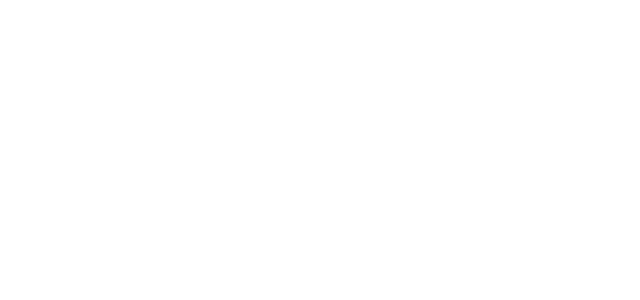
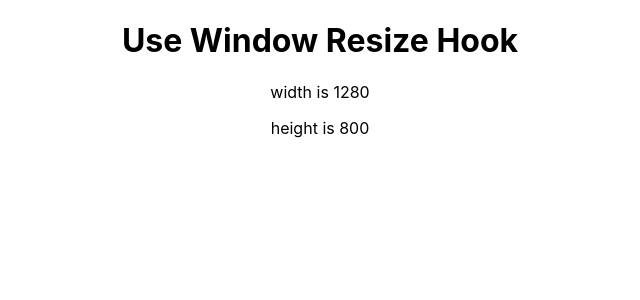
Before and after one commit to faizanfareedkhan/20_react_basic_projects, a React (Create React App) app: page / in a window 1280 px wide. Shown: the top 300 px of the page, without its empty margins (320-960 px from the left). Built offline with nearby package versions, Linux system fonts and the light colour scheme.

Commit message:
added custom useWindowResize hook functionality

```diff
--- a/src/App.js
+++ b/src/App.js
@@ -17,6 +17,7 @@
 // import FeatureFlagGlobalState from "./components/feature-flag/context";
 // import UseFetchHookTest from "./components/use-fetch/test";
 // import UseOnClickOutsideTest from "./components/use-outside-click/test";
+import UseWindowResizeTest from "./components/use-window-resize/test";
 import "./App.css";
 
 function App() {
@@ -79,6 +80,9 @@
 
         {/* This is UseonClickOutside Custom Hook Component */}
         {/* <UseOnClickOutsideTest /> */}
+
+        {/* This is UseWindowResize Custom Hook Component */}
+        <UseWindowResizeTest />
       </div>
     </>
   );
--- /dev/null
+++ b/src/components/use-window-resize/index.jsx
@@ -0,0 +1,27 @@
+import { useState, useLayoutEffect } from "react";
+
+const useWindowResize = () => {
+  const [windowSize, setWindowSize] = useState({
+    width: 0,
+    height: 0,
+  });
+
+  function handleResize() {
+    setWindowSize({
+      width: window.innerWidth,
+      height: window.innerHeight,
+    });
+  }
+
+  useLayoutEffect(() => {
+    handleResize();
+    window.addEventListener("resize", handleResize);
+    return () => {
+      window.removeEventListener("resize", handleResize);
+    };
+  }, []);
+
+  return windowSize;
+};
+
+export default useWindowResize;
--- /dev/null
+++ b/src/components/use-window-resize/test.jsx
@@ -0,0 +1,15 @@
+import useWindowResize from ".";
+
+const UseWindowResizeTest = () => {
+  const { width, height } = useWindowResize();
+
+  return (
+    <div>
+      <h1>Use Window Resize Hook</h1>
+      <p>width is {width}</p>
+      <p>height is {height}</p>
+    </div>
+  );
+};
+
+export default UseWindowResizeTest;
```
